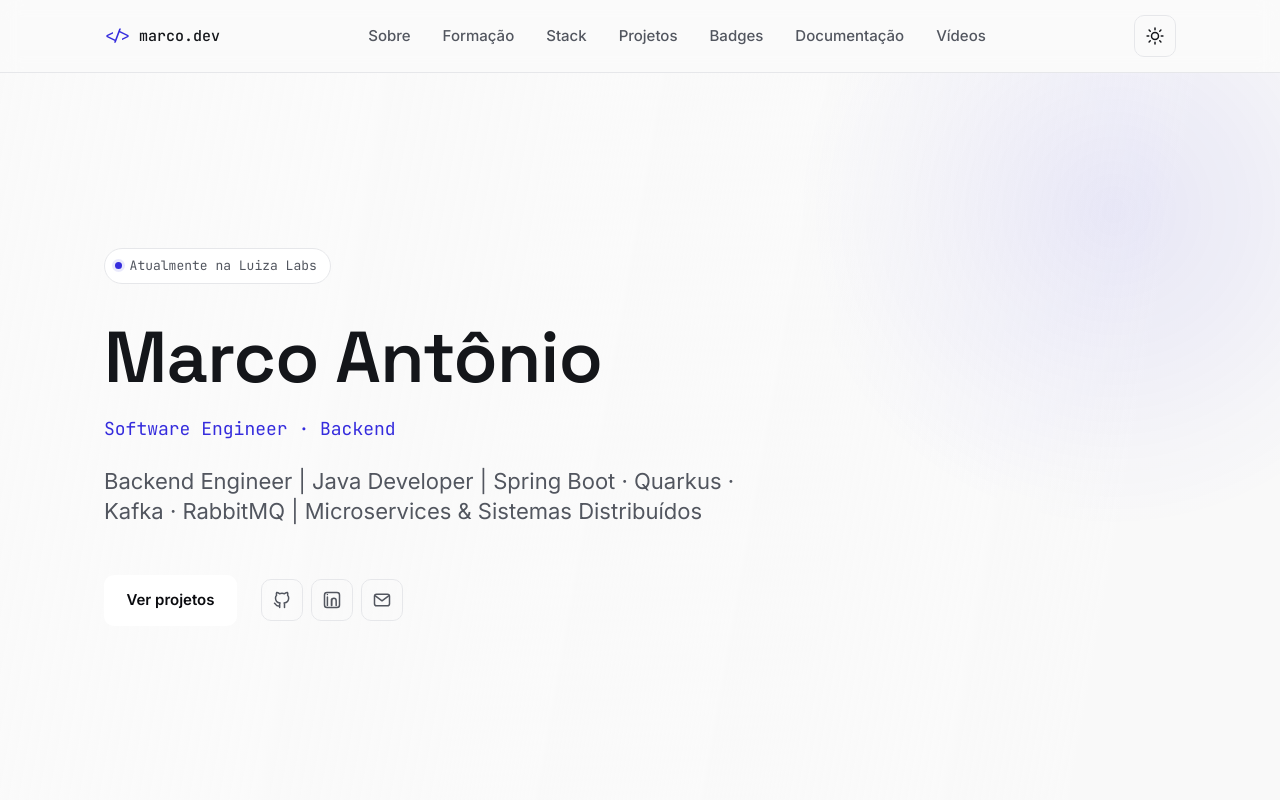
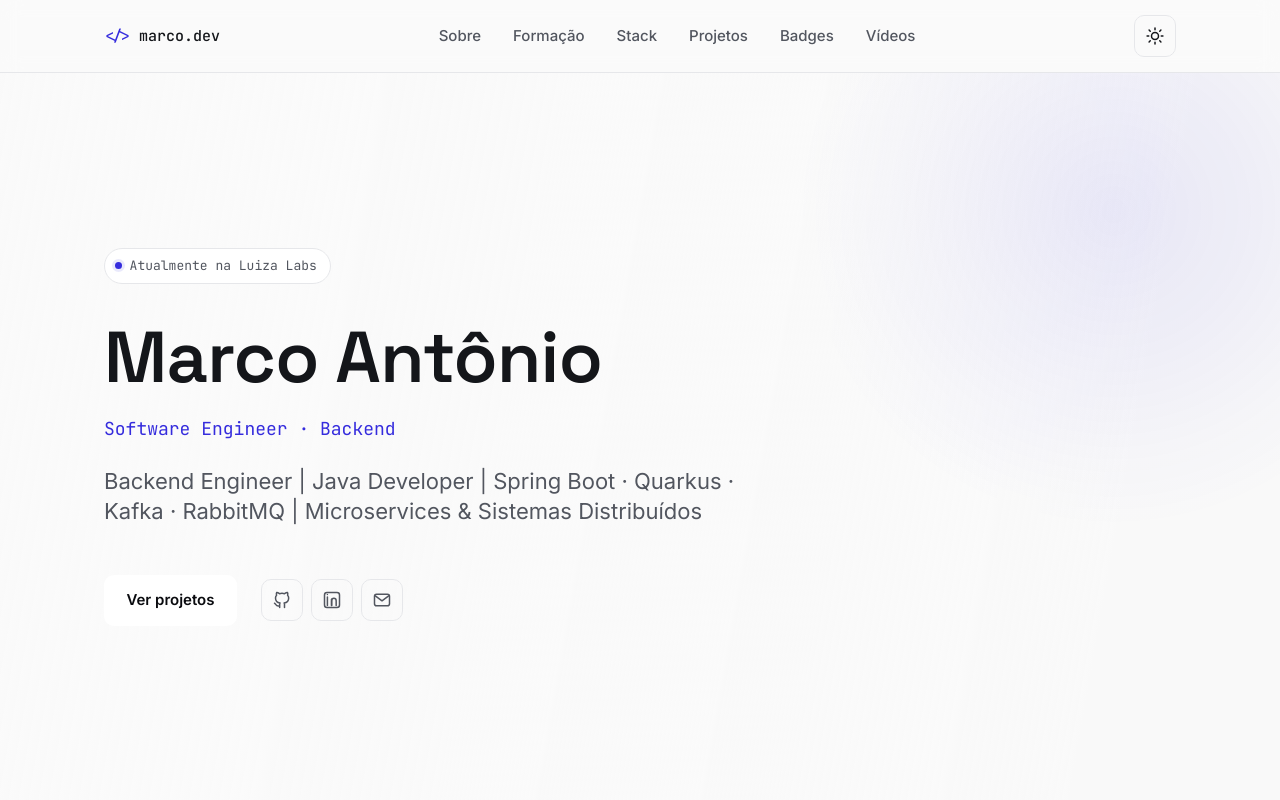
Before and after one commit to Marcoant007/portifolio-v2, a React (Vite) app: page / in a window 1280 px wide. Shown: the top 800 px of the page. Built offline with nearby package versions, Linux system fonts and the light colour scheme.

Commit message:
feat: update favicon to PNG format, comment out Docs section in header, and add new logo image

```diff
--- a/index.html
+++ b/index.html
@@ -2,7 +2,7 @@
 <html lang="pt-BR">
   <head>
     <meta charset="UTF-8" />
-    <link rel="icon" type="image/svg+xml" href="/favicon.svg" />
+    <link rel="icon" type="image/png" href="/favicon.png" />
     <meta name="viewport" content="width=device-width, initial-scale=1" />
     <meta name="color-scheme" content="dark light" />
     <meta
--- a/src/App.tsx
+++ b/src/App.tsx
@@ -9,7 +9,6 @@
 import { Stack } from "./components/sections/Stack";
 import { Projects } from "./components/sections/Projects";
 import { Badges } from "./components/sections/Badges";
-import { Docs } from "./components/sections/Docs";
 import { Videos } from "./components/sections/Videos";
 
 export default function App() {
@@ -32,7 +31,7 @@
         <Stack />
         <Projects />
         <Badges />
-        <Docs />
+        {/* <Docs /> */}
         <Videos />
       </main>
 
--- a/src/components/layout/Header.tsx
+++ b/src/components/layout/Header.tsx
@@ -11,7 +11,7 @@
   { href: "#stack", label: "Stack" },
   { href: "#projetos", label: "Projetos" },
   { href: "#badges", label: "Badges" },
-  { href: "#docs", label: "Documentação" },
+  // { href: "#docs", label: "Documentação" },
   { href: "#videos", label: "Vídeos" },
 ];
 
```
Also changed, not shown: public/favicon.png (added), src/assets/images/logos/logouchiha.png (added).
